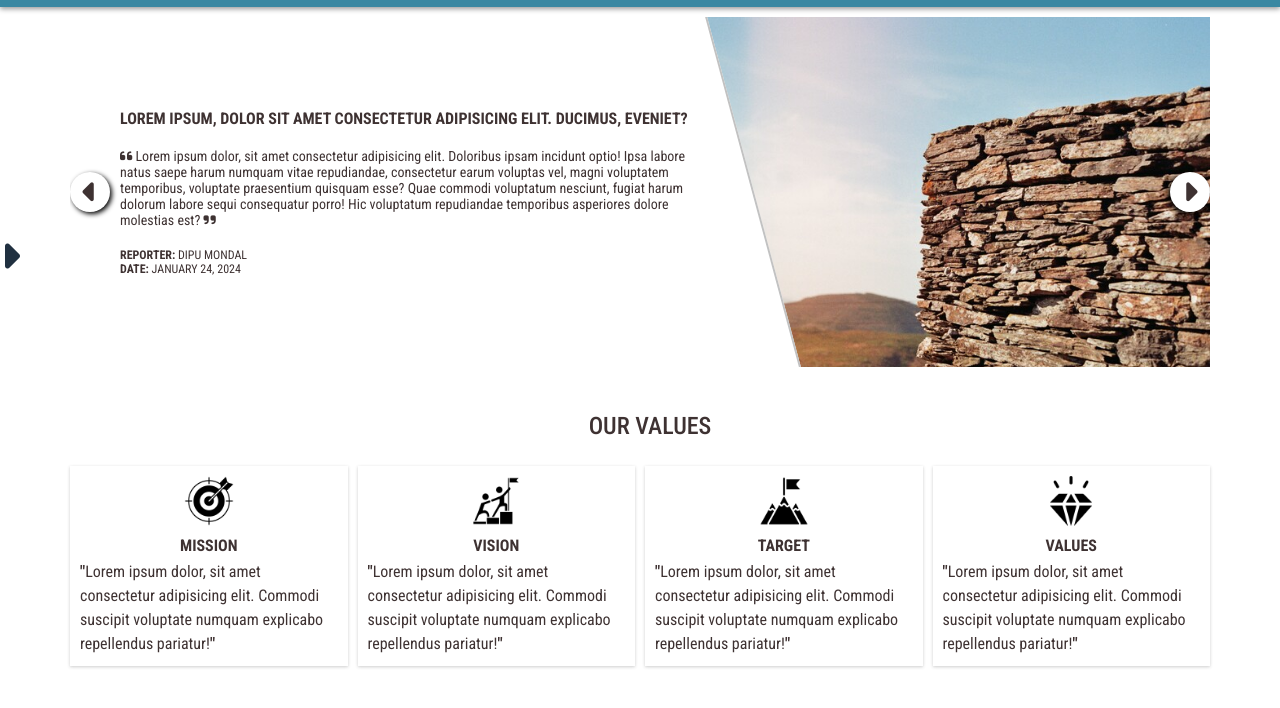
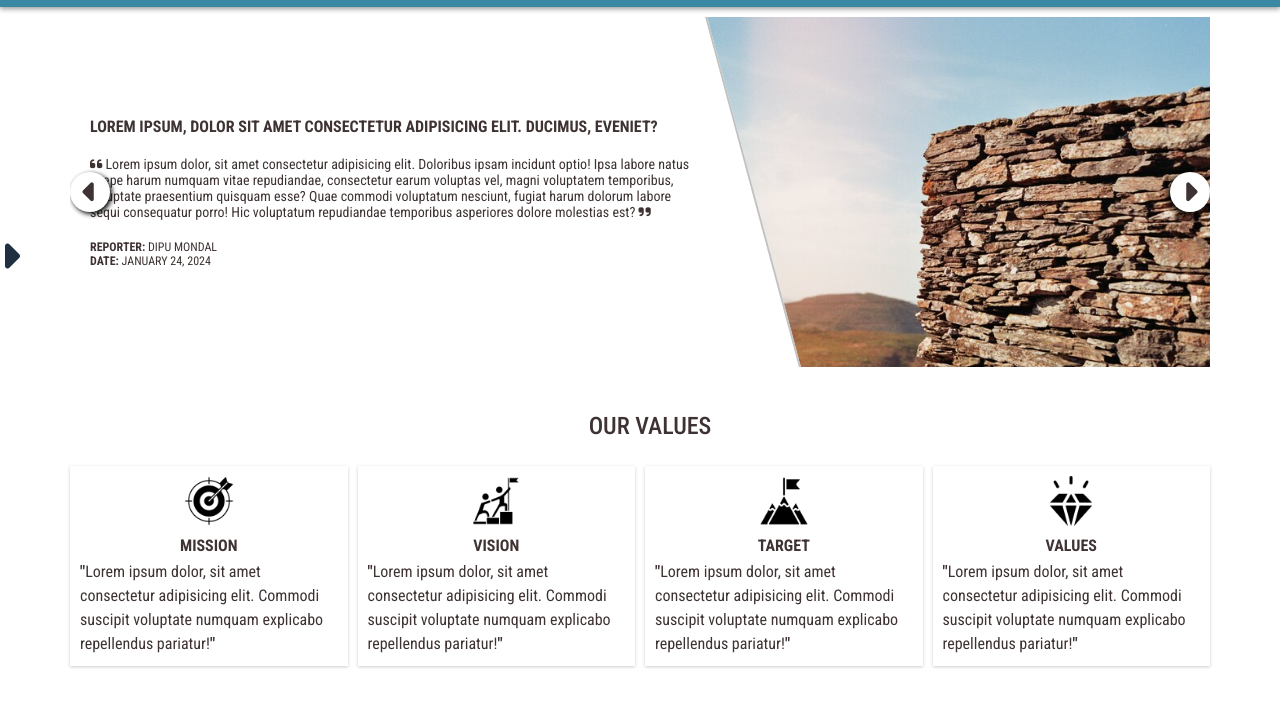
Before and after one commit to dipu-mondal/projectMfi, a plain HTML site: page index.html in a window 1280 px wide. Shown: the part 84-792 px from the top of the page. Drawn offline with nearby package versions, Linux system fonts and the light colour scheme; files whose address does not match are found by name.

Commit message:
Update style.css

```diff
--- a/style/style.css
+++ b/style/style.css
@@ -224,7 +224,7 @@ section {
 }
 
 .sliderInfo_holder {
-  padding: 5px 5px 5px 50px;
+  padding: 5px 5px 5px 20px;
   width: 55%;
   height: 100%;
   position: absolute;
```
